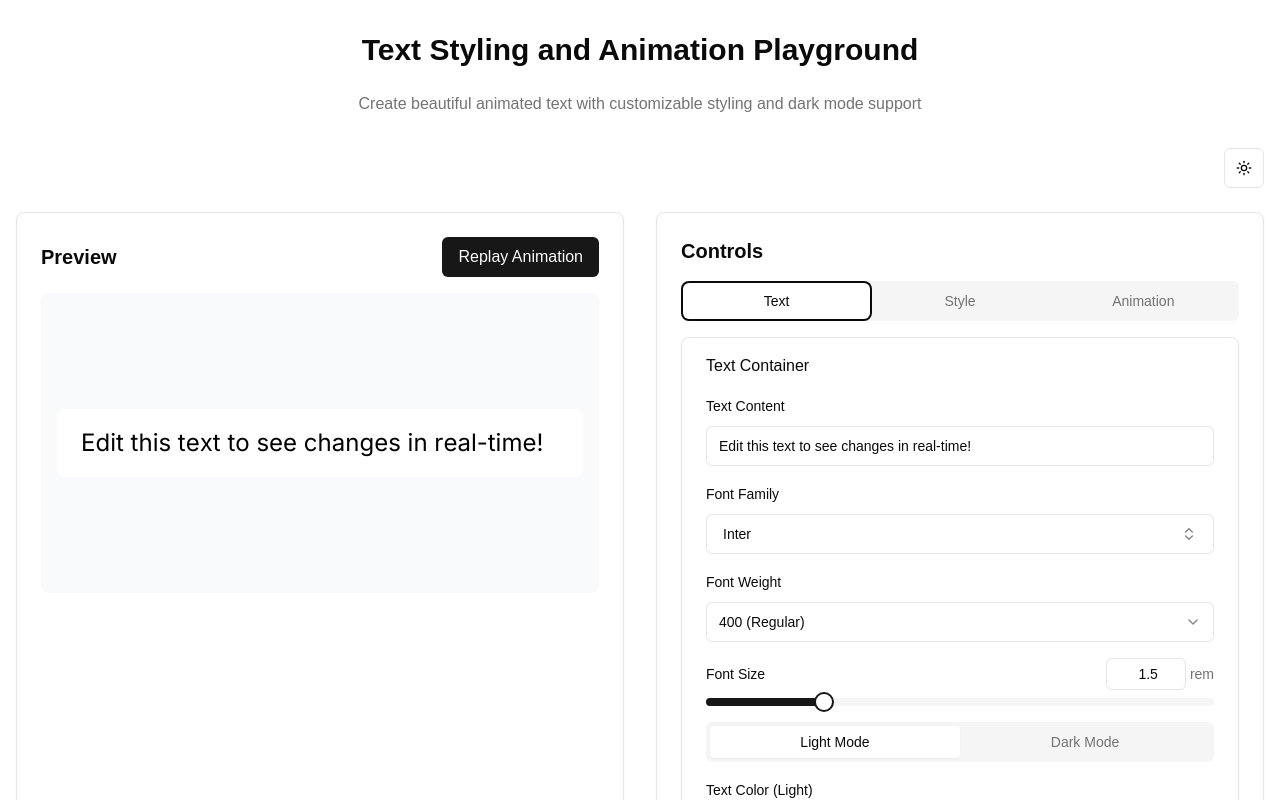
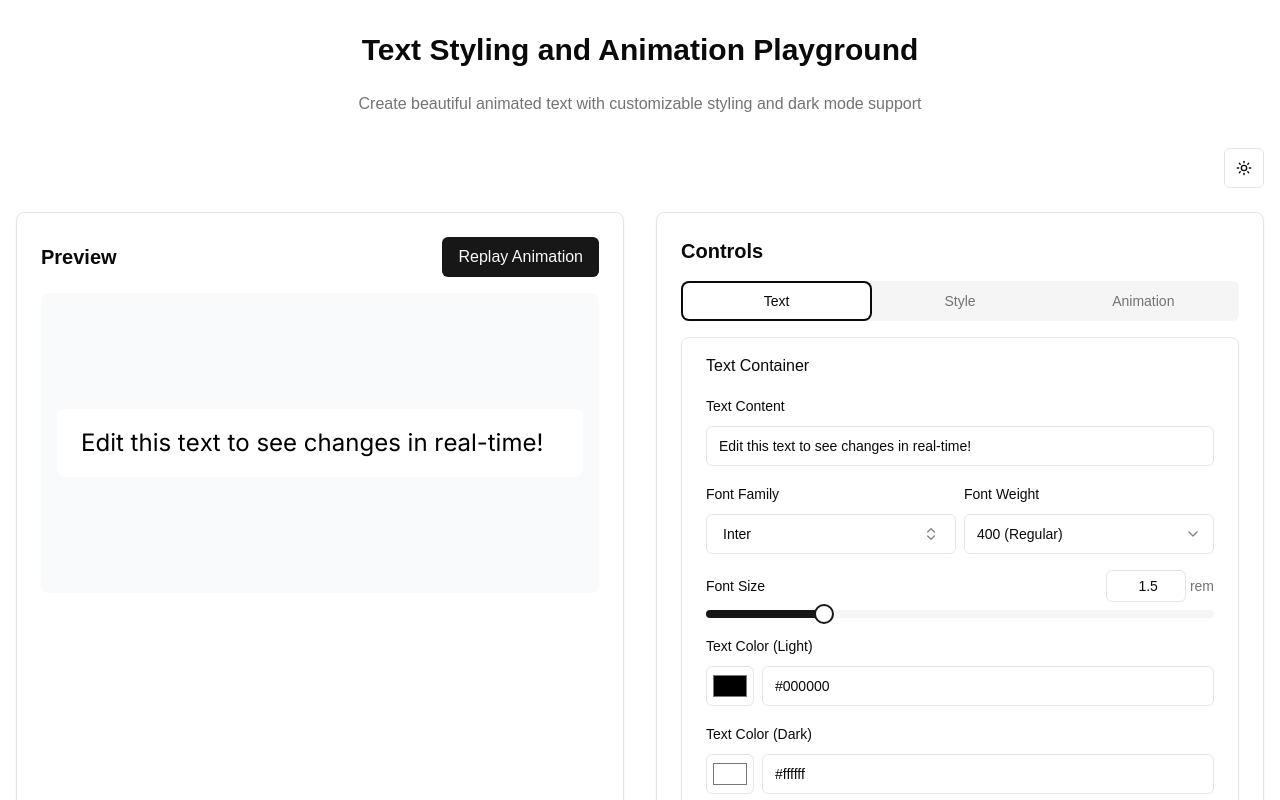
Before and after one commit to HouseinIsProgramming/TypeMotion, a Next.js app: page / in a window 1280 px wide. Both pictures are taken after a click on the tab "Text". Shown: the top 800 px of the page. Built offline with nearby package versions, Linux system fonts and the light colour scheme.

Commit message:
looks a lot better now

```diff
--- a/components/text-container-controls.tsx
+++ b/components/text-container-controls.tsx
@@ -140,7 +140,7 @@ export default function TextContainerControls({
         </div>
 
         <div className="space-y-4">
-          {/* ... (Text Content Input remains the same) ... */}
+          {/* {text input thingy} */}
           <div className="space-y-2">
             <Label htmlFor={`text-content-${container.id}`}>Text Content</Label>
             <Input
@@ -149,9 +149,11 @@ export default function TextContainerControls({
               onChange={(e) => handleUpdate({ text: e.target.value })}
             />
           </div>
+          {/* {text input thingy end} */}
 
+          <div className="flex w-full gap-2 ">
             {/* --- Font Family Command Popover --- */}
-          <div className="space-y-2">
+            <div className="space-y-2 flex-grow basis-1/2">
               <Label>Font Family</Label>
               <Popover open={fontPopoverOpen} onOpenChange={setFontPopoverOpen}>
                 <PopoverTrigger asChild>
@@ -166,7 +168,6 @@ export default function TextContainerControls({
                   </Button>
                 </PopoverTrigger>
                 <PopoverContent className="w-[--radix-popover-trigger-width] p-0">
-                {" "}
                   {/* Use trigger width */}
                   <Command>
                     <CommandInput placeholder="Search font..." />
@@ -200,10 +201,10 @@ export default function TextContainerControls({
                 </PopoverContent>
               </Popover>
             </div>
-          {/* --- End Font Family Command Popover --- */}
+            {/* command thingy end  */}
 
-          {/* --- Font Weight Select (remains the same) --- */}
-          <div className="space-y-2">
+            {/* --- Font Weight Select */}
+            <div className="space-y-2 flex-grow basis-1/2">
               <Label htmlFor={`font-weight-${container.id}`}>Font Weight</Label>
               <Select
                 value={container.fontWeight.toString()}
@@ -225,9 +226,10 @@ export default function TextContainerControls({
               </Select>
             </div>
             {/* --- End Font Weight Select --- */}
+          </div>
 
           {/* ... (Rest of the controls: FontSize, Colors, Margins, Delay remain the same) ... */}
-          <SliderWithInput
+          <SliderWithInput // font size
             id={`font-size-${container.id}`}
             label="Font Size"
             min={0.5}
@@ -238,33 +240,21 @@ export default function TextContainerControls({
             unit="rem"
           />
 
-          <Tabs defaultValue="light" className="w-full">
-            {/* ... Tabs content ... */}
-            <TabsList className="grid grid-cols-2 mb-2">
-              <TabsTrigger value="light">Light Mode</TabsTrigger>
-              <TabsTrigger value="dark">Dark Mode</TabsTrigger>
-            </TabsList>
-
-            <TabsContent value="light" className="space-y-4 pt-2">
-              <ColorPickerWithInput
+          <ColorPickerWithInput // text color light
             id={`text-color-${container.id}`}
             label="Text Color (Light)"
             value={container.textColor}
             onChange={(value) => handleUpdate({ textColor: value })}
           />
-            </TabsContent>
 
-            <TabsContent value="dark" className="space-y-4 pt-2">
-              <ColorPickerWithInput
+          <ColorPickerWithInput // text color dark
             id={`text-color-dark-${container.id}`}
             label="Text Color (Dark)"
             value={container.textColorDark}
             onChange={(value) => handleUpdate({ textColorDark: value })}
           />
-            </TabsContent>
-          </Tabs>
 
-          <SliderWithInput
+          <SliderWithInput // margin top
             id={`margin-top-${container.id}`}
             label="Margin Top"
             // ... props
@@ -276,7 +266,7 @@ export default function TextContainerControls({
             unit="px"
           />
 
-          <SliderWithInput
+          <SliderWithInput //margin botom
             id={`margin-bottom-${container.id}`}
             label="Margin Bottom"
             // ... props
@@ -288,7 +278,7 @@ export default function TextContainerControls({
             unit="px"
           />
 
-          <SliderWithInput
+          <SliderWithInput // anim. delay
             id={`delay-${container.id}`}
             label="Animation Delay"
             // ... props
```
Lines whose indentation alone changed are shown as unchanged.
